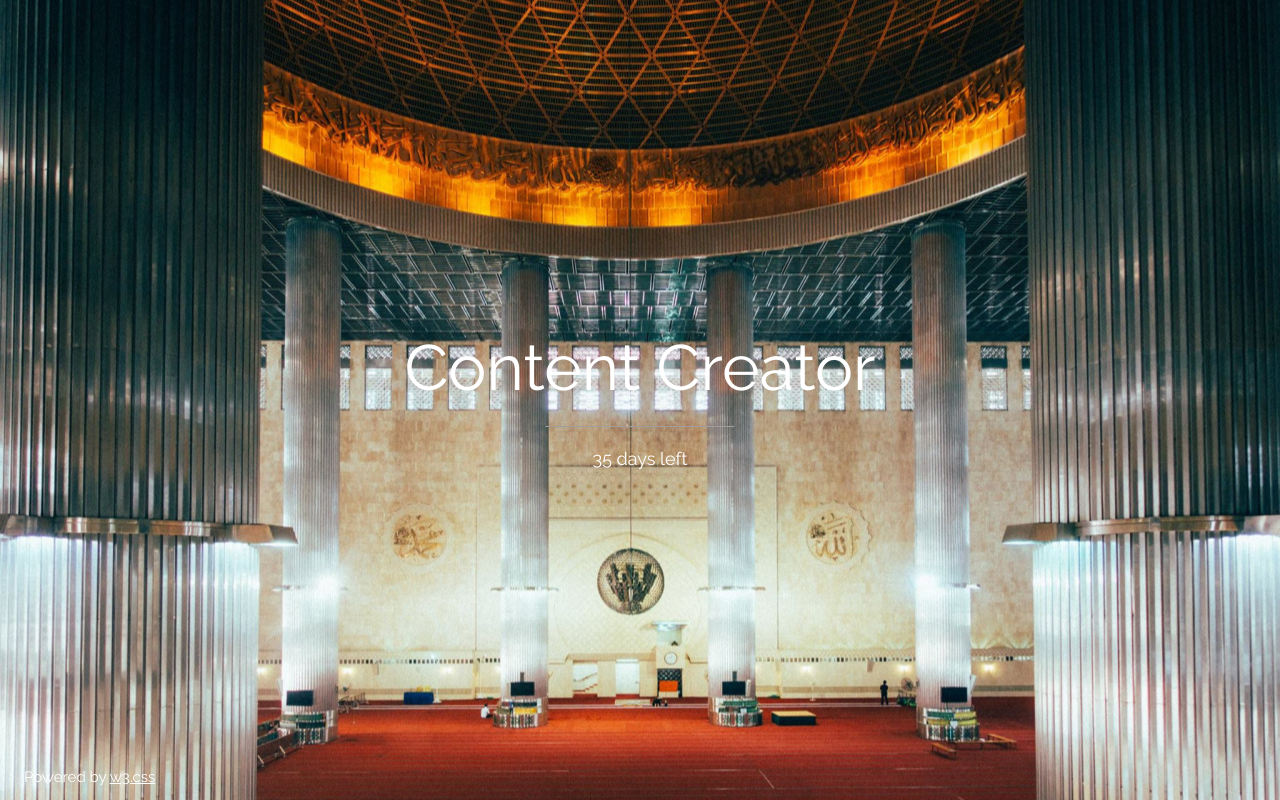
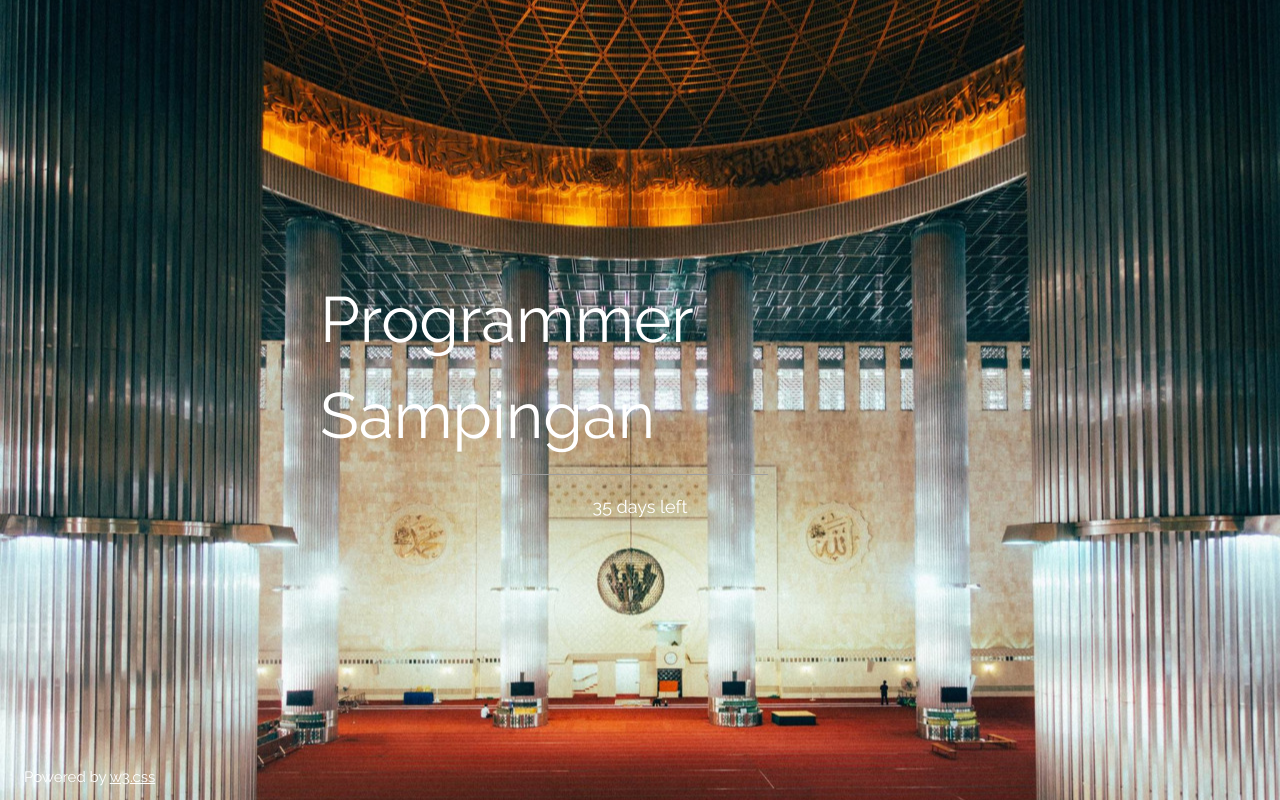
Before and after one commit to adityarzg/web-profil, a plain HTML site: page index.html in a window 1280 px wide. Drawn offline with nearby package versions, Linux system fonts and the light colour scheme.

Commit message:
Update index.html

```diff
--- a/index.html
+++ b/index.html
@@ -20,7 +20,7 @@ body, html {height: 100%}
 <div class="bgimg w3-display-container w3-animate-opacity w3-text-white">
   <div class="w3-display-topleft w3-padding-large w3-xlarge">  </div>
   <div class="w3-display-middle">
-    <h1 class="w3-jumbo w3-animate-top">Content Creator</h1>
+    <h1 class="w3-jumbo w3-animate-top">Programmer Sampingan</h1>
     <hr class="w3-border-grey" style="margin:auto;width:40%">
     <p class="w3-large w3-center">35 days left</p>
   </div>
```
